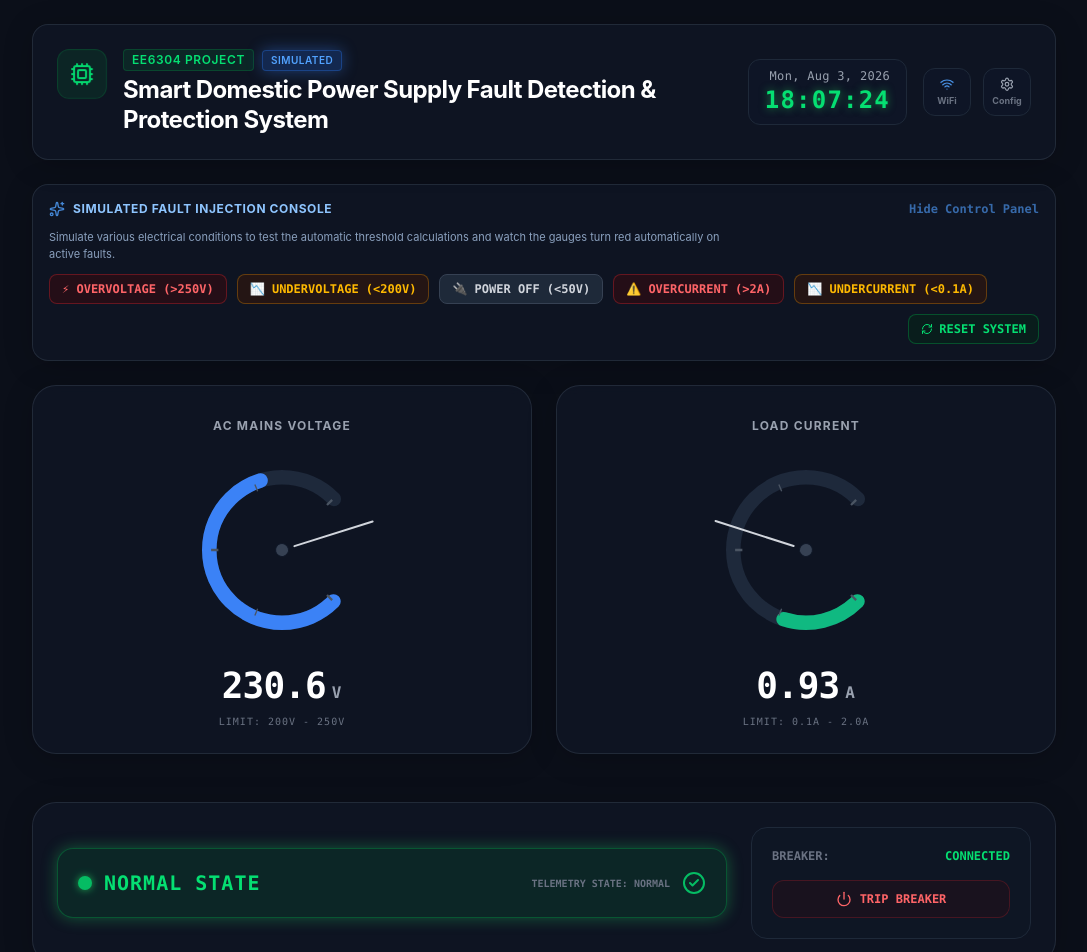
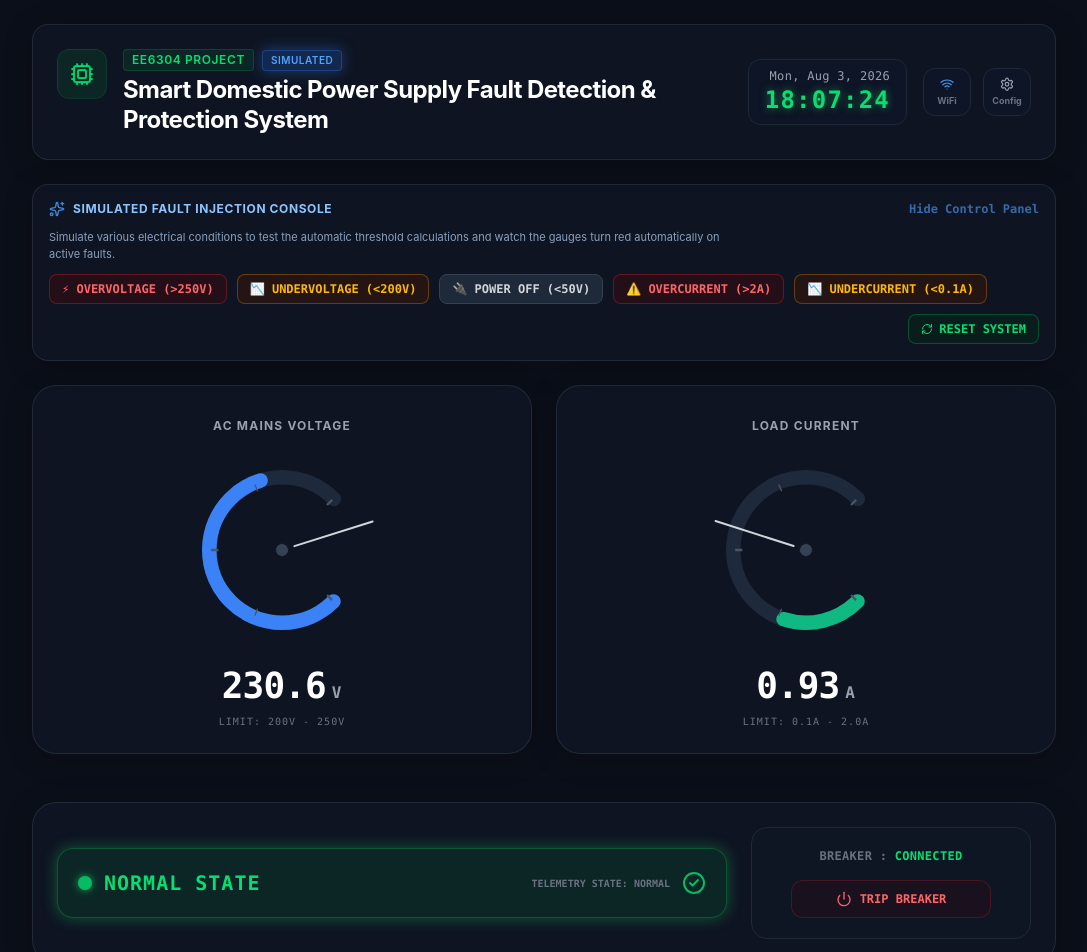
Before and after one commit to UdariEdirinayake/Smart-Domestic-Power-Supply-Fault-Detection-Protection-System, a React (Vite) app: page / in a window 1280 px wide. Shown: the top 952 px of the page, without its empty margins (96-1183 px from the left). Built offline with nearby package versions, Linux system fonts and the light colour scheme.

Commit message:
style: center and vertically align breaker state label and toggle button

```diff
--- a/src/components/StatusPanel.jsx
+++ b/src/components/StatusPanel.jsx
@@ -74,7 +74,7 @@ export default function StatusPanel({
   return (
     <div className="engineering-card rounded-3xl p-6 border border-gray-800 flex flex-col md:flex-row gap-6 items-center bg-gray-950/30 w-full text-left">
 
-      {/* Left: Active 6-Stage System Status Card (without descriptions) */}
+      {/* Left: Active 6-Stage System Status Card */}
       <div className={`flex-1 rounded-2xl border p-5 transition-all duration-500 ${activeConfig.color} ${activeConfig.glow} flex items-center justify-between gap-4 w-full`}>
         <div className="flex items-center gap-3">
           <span className={`w-3.5 h-3.5 rounded-full ${activeConfig.bullet}`}></span>
@@ -90,19 +90,22 @@ export default function StatusPanel({
         </div>
       </div>
 
-      {/* Right: Breaker Control Switch Panel */}
-      <div className="w-full md:w-[280px] bg-gray-900/50 border border-gray-800 rounded-2xl p-5 flex flex-col justify-between gap-4">
-        <div className="flex items-center justify-between font-mono text-xs">
-          <span className="text-gray-500 uppercase font-bold">BREAKER:</span>
+      {/* Right: Breaker Control Switch Panel (Centering text and button vertically and horizontally) */}
+      <div className="w-full md:w-[280px] bg-gray-900/50 border border-gray-800 rounded-2xl p-5 flex flex-col justify-center items-center gap-4 text-center">
+
+        {/* Centered state text */}
+        <div className="font-mono text-xs tracking-wide">
+          <span className="text-gray-500 uppercase font-bold">BREAKER : </span>
           <span className={`font-bold ${relayStatus ? 'text-green-400' : 'text-red-400 animate-pulse'}`}>
             {relayStatus ? "CONNECTED" : "ISOLATED"}
           </span>
         </div>
 
+        {/* Centered button */}
         <button
           onClick={() => onToggleRelay(!relayStatus)}
           disabled={isConnecting}
-          className={`cursor-pointer w-full py-2.5 rounded-xl font-mono text-xs font-bold border flex items-center justify-center gap-2 transition-all active:scale-98 disabled:opacity-50 ${
+          className={`cursor-pointer w-full max-w-[200px] py-2.5 rounded-xl font-mono text-xs font-bold border flex items-center justify-center gap-2 transition-all active:scale-98 disabled:opacity-50 ${
             relayStatus
               ? 'bg-red-950/20 hover:bg-red-900/20 text-red-400 border-red-500/20'
               : 'bg-green-950/20 hover:bg-green-900/20 text-green-400 border-green-500/20'
@@ -111,7 +114,7 @@ export default function StatusPanel({
           {isConnecting ? (
             <>
               <Loader2 className="w-4 h-4 animate-spin" />
-              <span>COMMUNICATING...</span>
+              <span>SENDING...</span>
             </>
           ) : (
             <>
```
